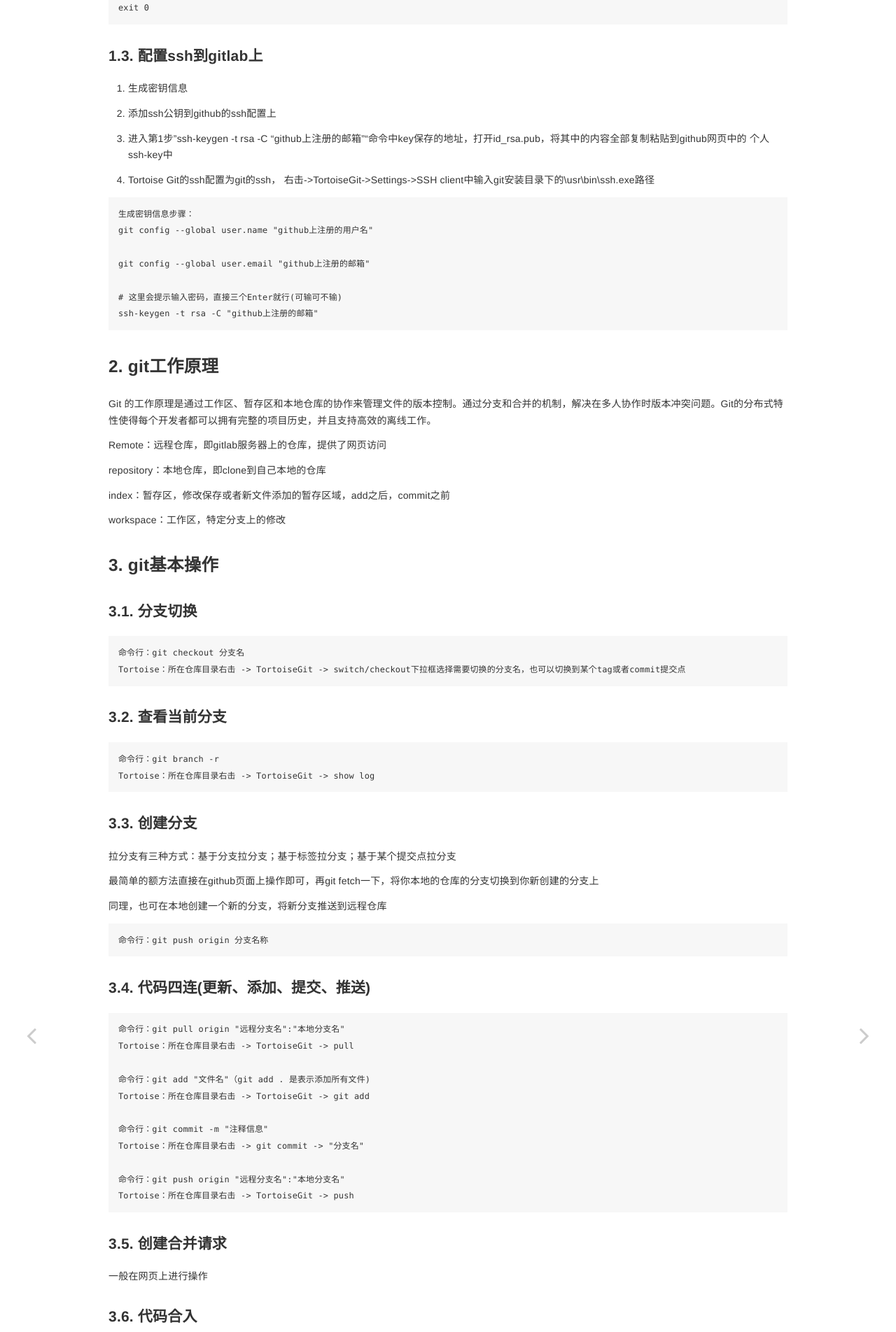
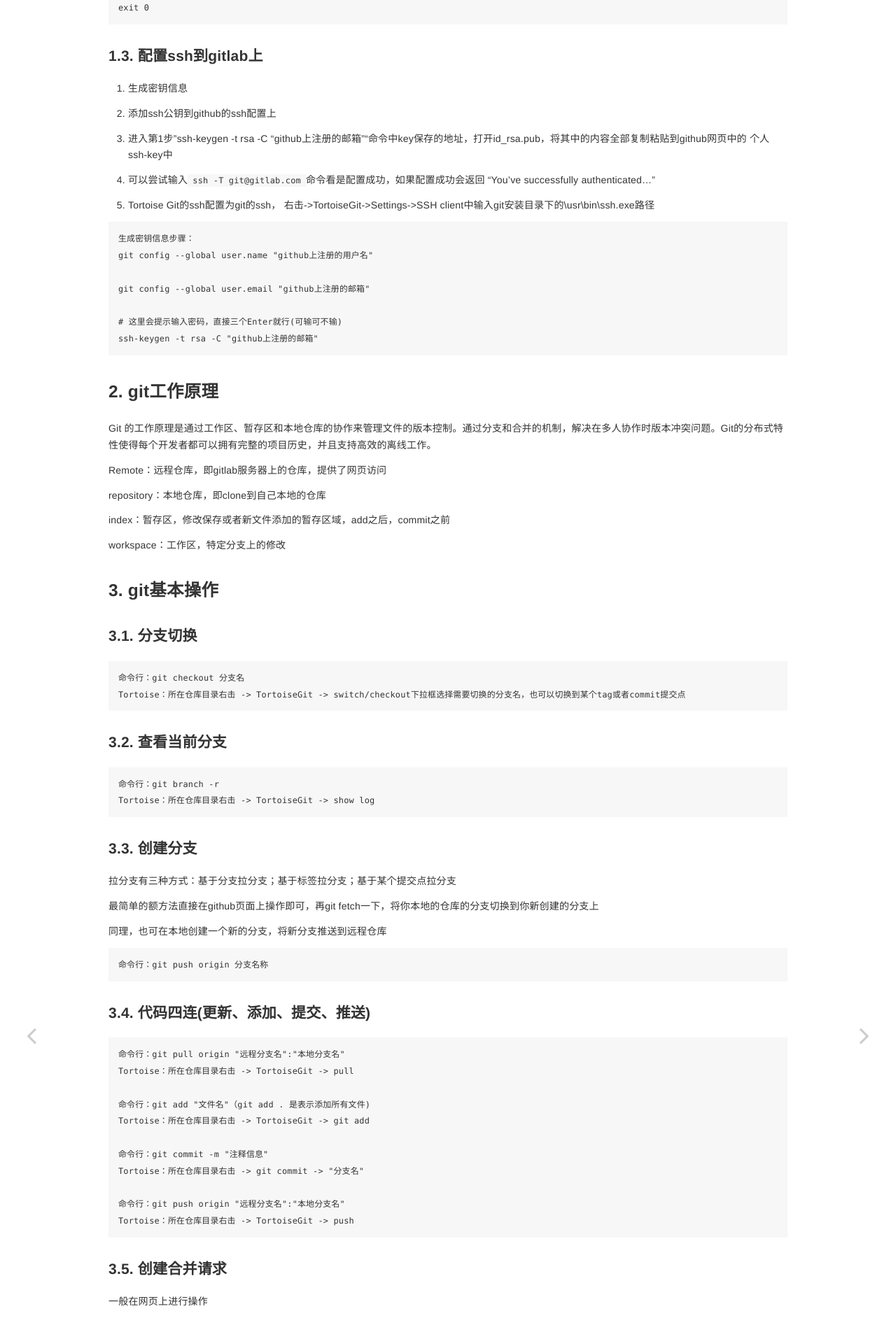
Before and after one commit to YooyoJin/yooyojin.github.io, a Jekyll site: the page built from _posts/2024-11-07-git.md, in a window 1280 px wide. Shown: the part 1030-2934 px from the top of the page at 70% size. Built offline with Jekyll 4.4.1, drawn with Linux system fonts in a browser that asks for light colours; some of the changed text lies outside the part shown.

Commit message:
<feature> 小海龟git clone失败问题记录

````diff
--- a/_posts/2024-11-07-git.md
+++ b/_posts/2024-11-07-git.md
@@ -53,6 +53,8 @@ exit 0
 
 1. 进入第1步"ssh-keygen -t rsa -C "github上注册的邮箱""命令中key保存的地址，打开id_rsa.pub，将其中的内容全部复制粘贴到github网页中的
 个人ssh-key中
+
+1. 可以尝试输入`ssh -T git@gitlab.com`命令看是配置成功，如果配置成功会返回 "You've successfully authenticated..."
 
 1. Tortoise Git的ssh配置为git的ssh， 右击->TortoiseGit->Settings->SSH client中输入git安装目录下的\usr\bin\ssh.exe路径
 
@@ -205,3 +207,10 @@ Please make sure you have the correct access rights and the repository exists.
 于是我也将目标重新锁定回网络，发现自己开了机场，于是把机场关掉，push成功，但是还是会经常失败
 
 解决办法：参考原文章，老实配置代理解决。[使用Git时报错Connection reset by 20.205.243.166 port 22](https://blog.csdn.net/Wrysmile0308/article/details/128801870)
+
+### 使用git clone时，使用Tortoise Git的ssh拉取项目失败
+
+``` cmd
+git clone fatal: Could not read from remote repository.  Please make sure you have the correct access rights and the repository exists.
+```
+解决办法：参考1.3章节第五点，需要配置小海龟将默认的sshaskpass.exe改成ssh.exe，才能正常使用ssh下载项目代码。
````
